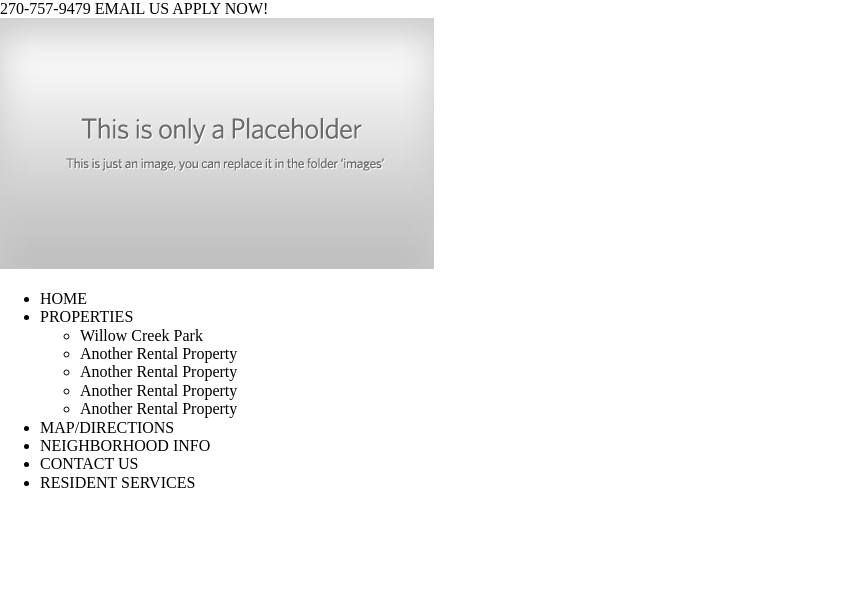
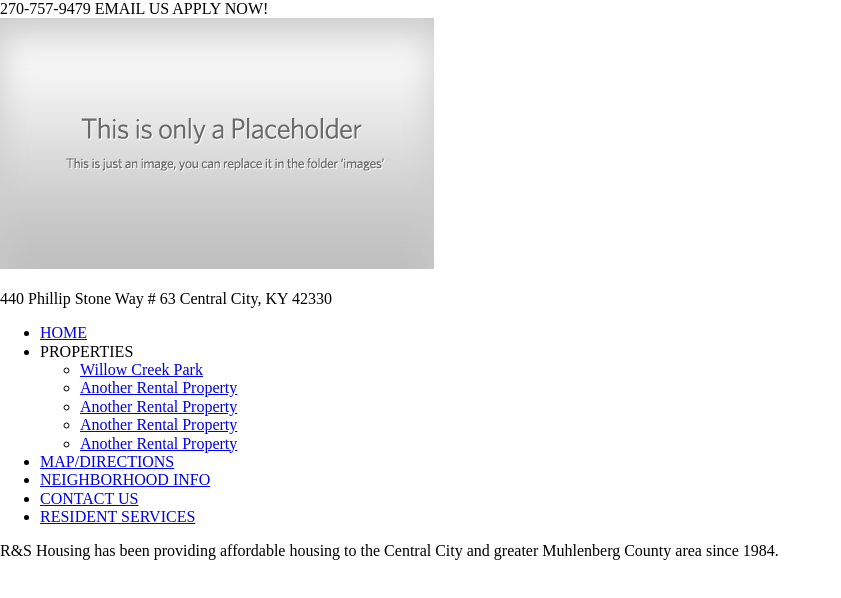
Before and after one commit to damonrevelette/RS_Housing, a plain HTML site: page index.html in a window 1280 px wide. Shown: the whole page, without its empty margins (0-841 px from the left). Drawn offline with nearby package versions, Linux system fonts and the light colour scheme; files that its build step writes are made by us from their sources.

Commit message:
Added anchors.

```diff
--- a/index.html
+++ b/index.html
@@ -17,24 +17,25 @@
     <div id="nav">
 	    <div id="logo">
 	    	<img src="placeholder.jpg">
+	    	<p>440 Phillip Stone Way # 63 Central City, KY 42330</p>
 	    </div><!end logo>
 
-	    <div id="side menu">
+	    <div id="navbar">
 	    	<!HIGHLIGHT THE PAGE THAT YOU ARE CURRENTLY ON, TURN COLOR WHEN MOUSE HOVERS OVER A MENU ITEM>
 	    	<ul>
-				<li>HOME</li>
+				<li><a href="index.html">HOME</a></li>
 				<li>PROPERTIES</li><!HAVE SUBMENU ITEMS DROP DOWN WHEN THE CURSOR IS HELD OVER THIS ITEM (OR CLICKED?)>
 					<ul>
-						<li>Willow Creek Park</li>
-						<li>Another Rental Property</li>
-						<li>Another Rental Property</li>
-						<li>Another Rental Property</li>
-						<li>Another Rental Property</li>
+						<li><a href="willow_creek.html">Willow Creek Park</a></li>
+						<li><a href="#">Another Rental Property</a></li>
+						<li><a href="#">Another Rental Property</a></li>
+						<li><a href="#">Another Rental Property</a></li>
+						<li><a href="#">Another Rental Property</a></li>
 					</ul>
-				<li>MAP/DIRECTIONS</li>
-				<li>NEIGHBORHOOD INFO</li>
-				<li>CONTACT US</li>
-				<li>RESIDENT SERVICES</li><!This will link to a maintanence request form as a pdf>
+				<li><a href="map.html">MAP/DIRECTIONS</a></li>
+				<li><a href="neighborhood.html">NEIGHBORHOOD INFO</a></li>
+				<li><a href="contact.html">CONTACT US</a></li>
+				<li><a href="#">RESIDENT SERVICES</a></li><!This will link to a maintanence request form as a pdf>
 	    	</ul>
 	    	<!FOR MOBILE VERSION, CHANGE TO DROPDOWN MENU?>
 	    </div><!end menu>
@@ -44,6 +45,7 @@
 	    </div><!end slideshow>
 
 		<div id="description">
+			<p>R&S Housing has been providing affordable housing to the Central City and greater Muhlenberg County area since 1984.</p>
 	    </div><!end description>
 
 		<div id="inquiry form">
```
